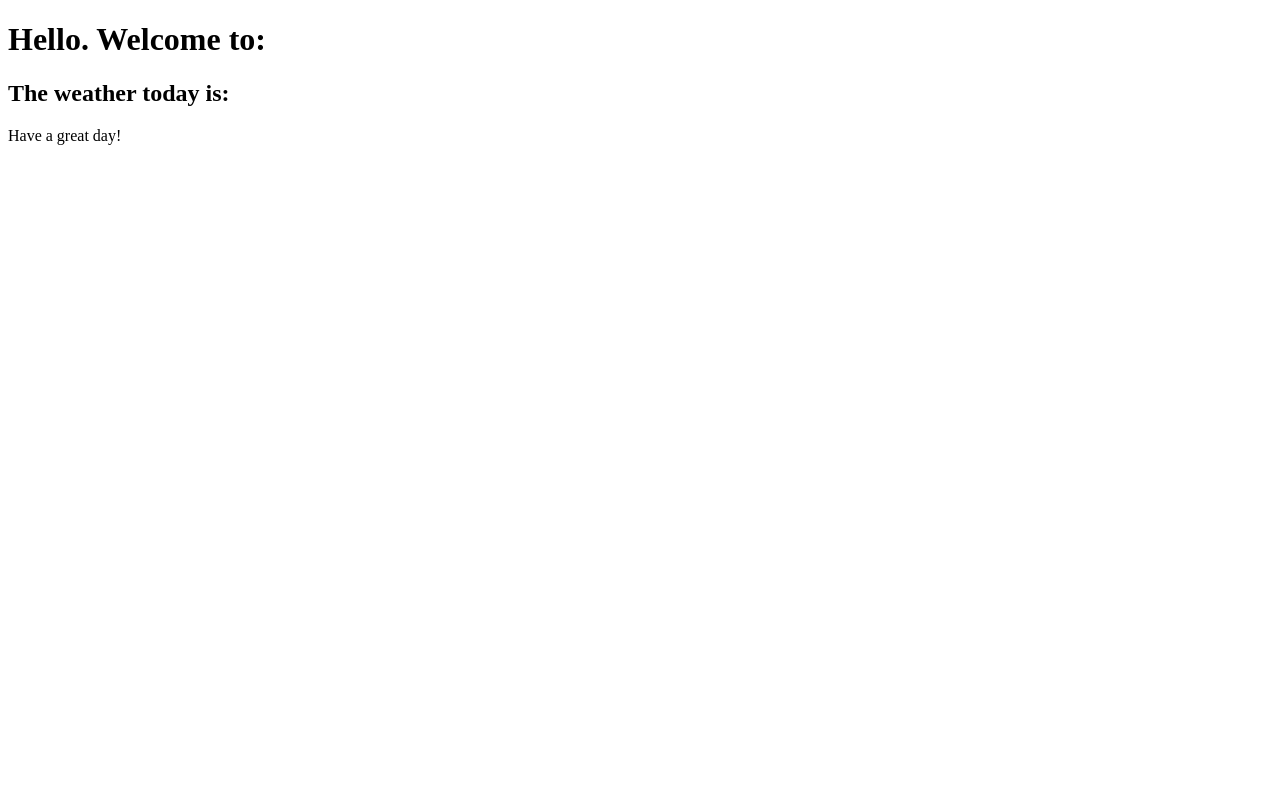
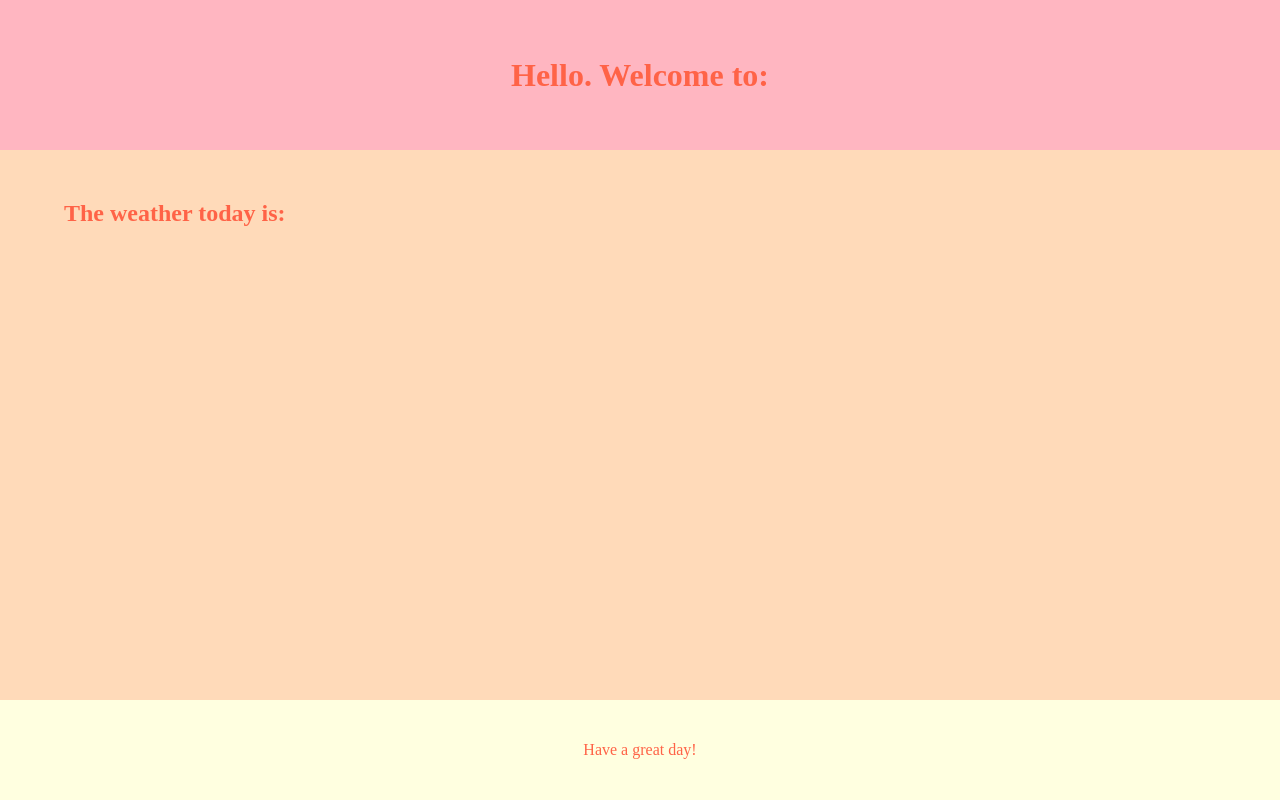
Before and after one commit to brydonholsey/m7-hw7-holsey-brydon, a plain HTML site: page index.html in a window 1280 px wide. Shown: the top 800 px of the page. Drawn offline with Linux system fonts and the light colour scheme.

Commit message:
Add styles

```diff
--- a/index.html
+++ b/index.html
@@ -14,7 +14,9 @@
         <h1>Hello. Welcome to: </h1>
     </header>
     <main>
-        <h2>The weather today is: </h2>
+        <article>
+            <h2>The weather today is: </h2>
+        </article>
     </main>
     <footer>
         <p>Have a great day!</p>
--- a/main.css
+++ b/main.css
@@ -0,0 +1,44 @@
+* {
+    margin: 0;
+    padding: 0;
+    border: 0;
+}
+
+
+header {
+    height:150px;
+    background-color: lightpink;
+    display: flex;
+    justify-content: center;
+    align-items: center;
+}
+
+h1 {
+    color: tomato;
+}
+
+main {
+    width: 100%;
+    background-color: peachpuff;
+    height: 100vh;
+}
+
+article {
+    width: 90%;
+    margin: 0 auto;
+    padding: 50px 0;
+    color: tomato;
+}
+
+footer {
+    width: 100%;
+    margin: 0 auto;
+    position: sticky;
+    bottom: 0;
+    height: 100px;
+    display: flex;
+    justify-content: center;
+    align-items: center;
+    background-color: lightyellow;
+    color: tomato;
+}
```
